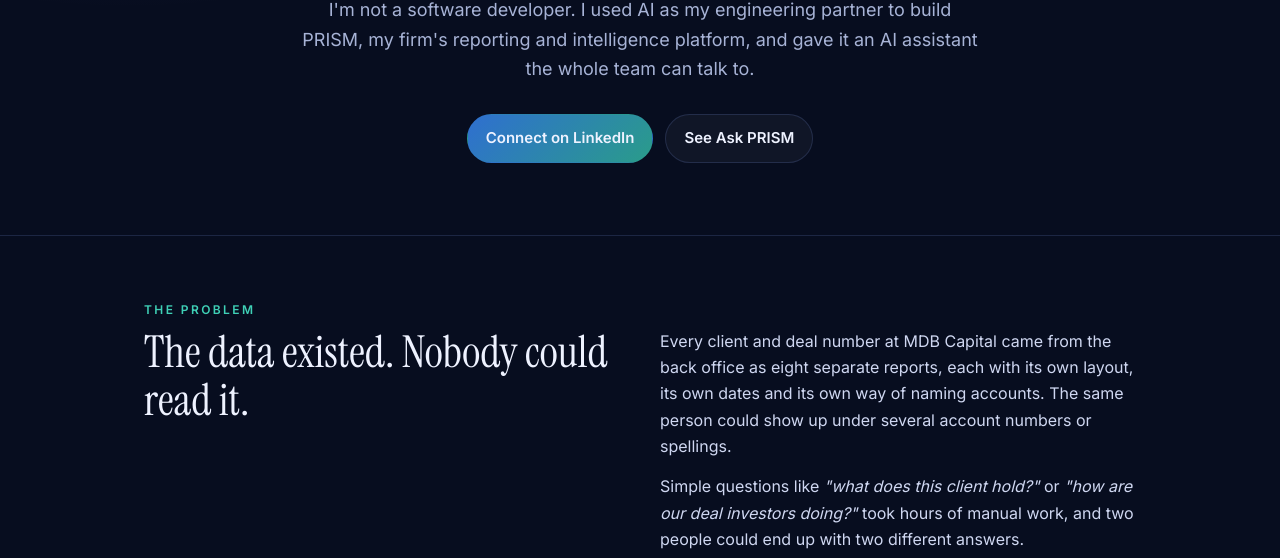
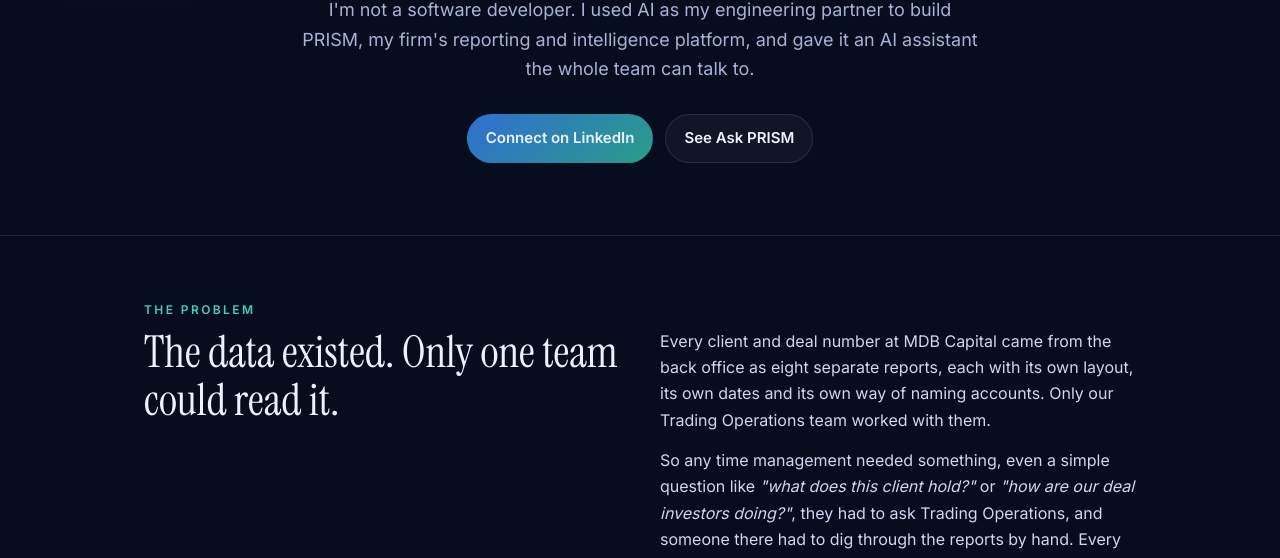
Before and after one commit to bermudezrob47-cpu/bermudezrob47-cpu.github.io, a plain HTML site: page index.html in a window 1280 px wide. Shown: the part 388-946 px from the top of the page. Drawn offline with Linux system fonts and the light colour scheme.

Commit message:
Problem section: Trading Operations bottleneck

```diff
--- a/index.html
+++ b/index.html
@@ -112,10 +112,10 @@ footer{padding:36px 0 48px;border-top:1px solid var(--line);text-align:center;co
   <div class="wrap">
     <div class="kicker">The problem</div>
     <div class="two">
-      <h2>The data existed. Nobody could read it.</h2>
+      <h2>The data existed. Only one team could read it.</h2>
       <div>
-        <p>Every client and deal number at MDB Capital came from the back office as eight separate reports, each with its own layout, its own dates and its own way of naming accounts. The same person could show up under several account numbers or spellings.</p>
-        <p>Simple questions like <em>"what does this client hold?"</em> or <em>"how are our deal investors doing?"</em> took hours of manual work, and two people could end up with two different answers.</p>
+        <p>Every client and deal number at MDB Capital came from the back office as eight separate reports, each with its own layout, its own dates and its own way of naming accounts. Only our Trading Operations team worked with them.</p>
+        <p>So any time management needed something, even a simple question like <em>"what does this client hold?"</em> or <em>"how are our deal investors doing?"</em>, they had to ask Trading Operations, and someone there had to dig through the reports by hand. Every single time. It slowed everyone down and pulled that team away from their real work.</p>
       </div>
     </div>
     <div class="ba">
```
